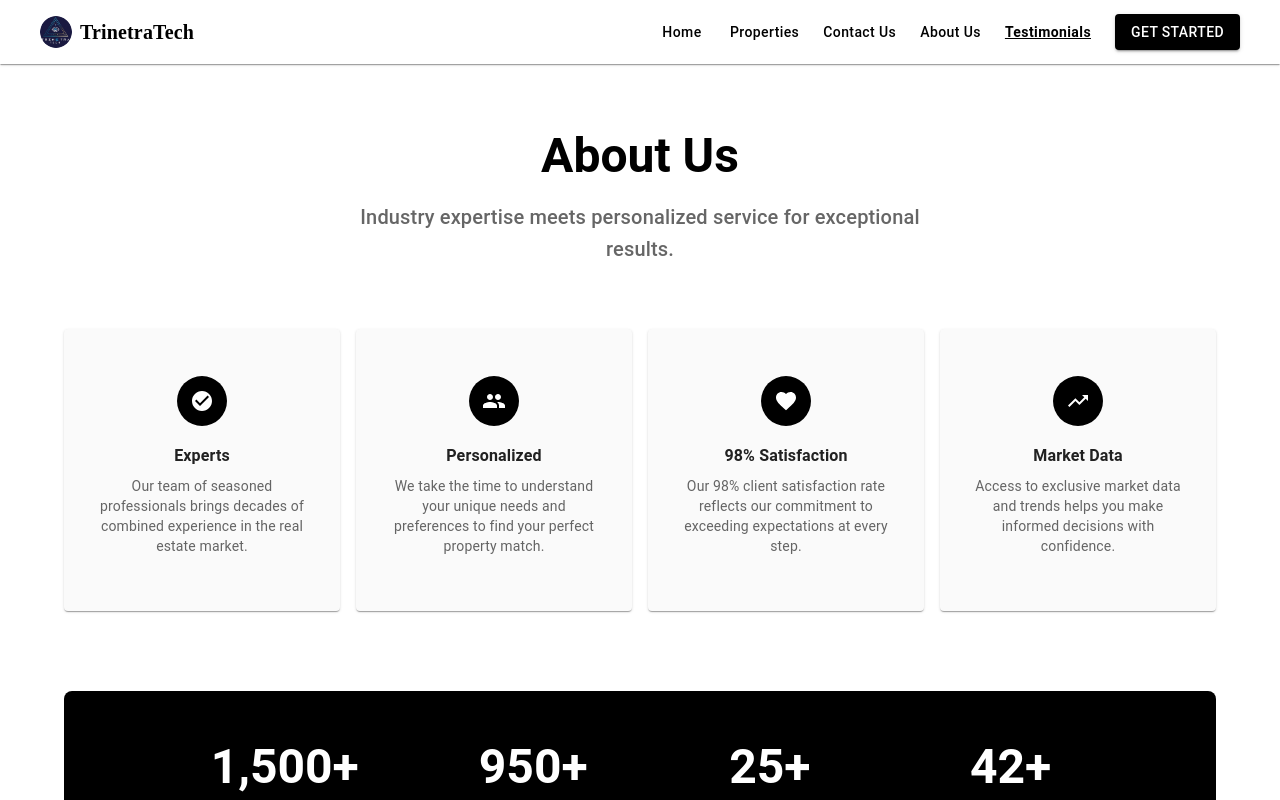
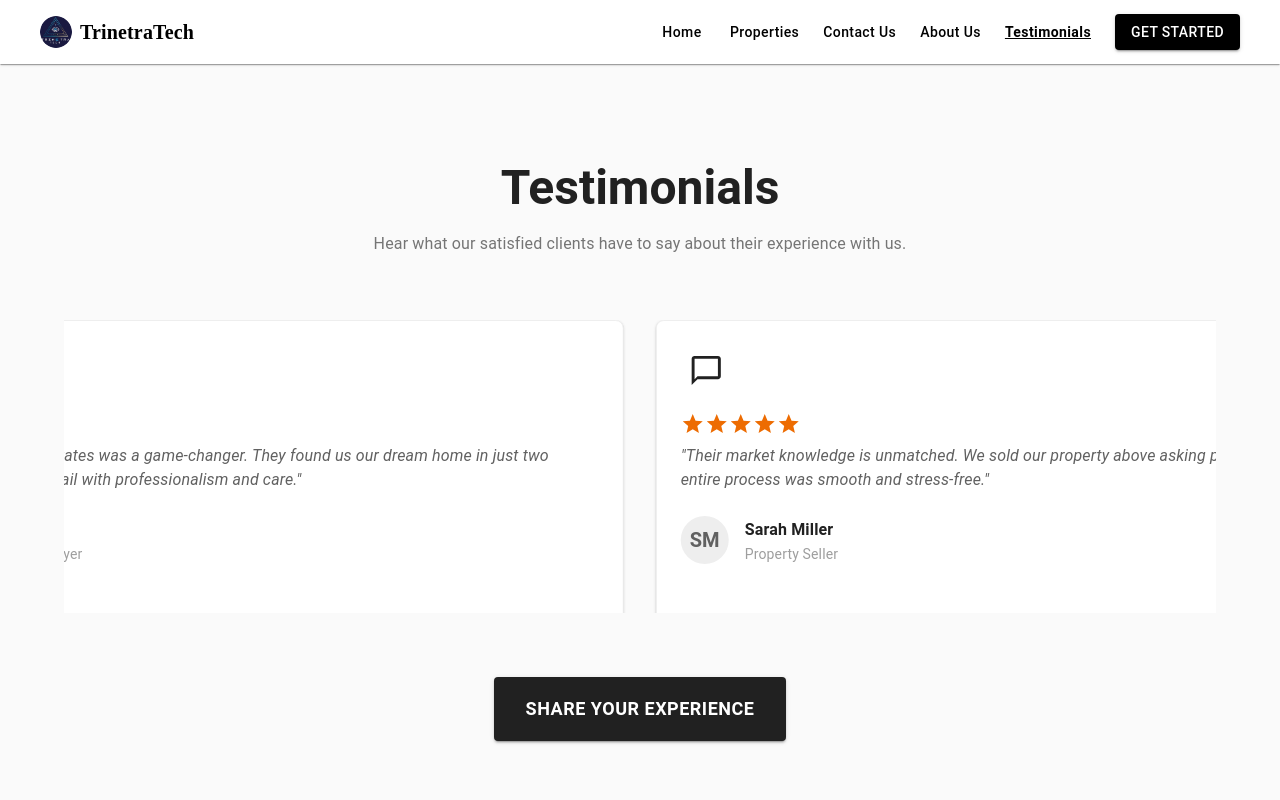
Before and after one commit to TrinetraTech/Trinera, a React (Create React App) app: page /testimonials in a window 1280 px wide. Shown: the top 800 px of the page. Built offline with nearby package versions, Linux system fonts and the light colour scheme.

Commit message:
add testimonals

```diff
--- a/src/App.js
+++ b/src/App.js
@@ -8,6 +8,7 @@ import Footer from './components/Footer';
 import Home from './components/pages/Home';
 import Contact from './components/pages/Contact';
 import About from './components/pages/About';
+import Testimonials from './components/pages/Testimonals';
 function App() {
   return (
     <Router>
@@ -20,6 +21,7 @@ function App() {
         <Route path="/about" element={<About />} />
         <Route path="/contact" element={<Contact />} />
         <Route path="/home" element={<Home />} />
+        <Route path="/testimonials" element={<Testimonials />} />
         {/* Optional: Add a 404 page for unmatched routes */}
         <Route path="*" element={<Home />} />
       </Routes>
--- a/src/components/pages/About.js
+++ b/src/components/pages/About.js
@@ -18,6 +18,7 @@ import {
   Favorite as FavoriteIcon,
   TrendingUp as TrendingUpIcon
 } from '@mui/icons-material';
+import { Link } from 'react-router-dom';
 
 const About = () => {
   const theme = useTheme();
@@ -248,7 +249,8 @@ const About = () => {
           <Button
             variant="contained"
             size="large"
-            href="#contact"
+             component={Link}
+            to="/contact"
             sx={{
               bgcolor: 'common.black',
               color: 'common.white',
--- /dev/null
+++ b/src/components/pages/Testimonals.js
@@ -0,0 +1,244 @@
+import React from 'react';
+import { Link } from 'react-router-dom';
+import {
+  Box,
+  Container,
+  Typography,
+  Card,
+  CardContent,
+  Avatar,
+  IconButton,
+  Button,
+  useTheme,
+  useMediaQuery
+} from '@mui/material';
+import {
+  FormatQuote as QuoteIcon,
+  Star as StarIcon,
+  ChatBubbleOutline as ChatIcon
+} from '@mui/icons-material';
+
+const testimonials = [
+  {
+    id: 1,
+    quote: "Working with Tranquil Estates was a game-changer. They found us our dream home in just two weeks, handling every detail with professionalism and care.",
+    name: "James Davis",
+    role: "First-time Homebuyer",
+    initials: "JD",
+    rating: 5
+  },
+  {
+    id: 2,
+    quote: "Their market knowledge is unmatched. We sold our property above asking price in just 10 days. The entire process was smooth and stress-free.",
+    name: "Sarah Miller",
+    role: "Property Seller",
+    initials: "SM",
+    rating: 5
+  },
+  {
+    id: 3,
+    quote: "As a commercial property investor, I appreciate their attention to detail and market analysis. They've helped me secure three profitable investments.",
+    name: "Robert Johnson",
+    role: "Commercial Investor",
+    initials: "RJ",
+    rating: 5
+  },
+  {
+    id: 4,
+    quote: "Relocating to a new city was daunting, but they made it seamless. Their virtual tours and local insights were invaluable in our decision-making.",
+    name: "Emily Lee",
+    role: "Long-distance Buyer",
+    initials: "EL",
+    rating: 5
+  },
+  {
+    id: 5,
+    quote: "The property management services are exceptional. Our rental properties have never been in better hands, with higher occupancy rates and returns.",
+    name: "David Thompson",
+    role: "Property Owner",
+    initials: "DT",
+    rating: 5
+  },
+  {
+    id: 6,
+    quote: "Their financing guidance was crucial in helping us navigate the complex mortgage process. We secured a great rate thanks to their connections.",
+    name: "Michael Rodriguez",
+    role: "First-time Homebuyer",
+    initials: "MR",
+    rating: 5
+  }
+];
+
+const Testimonials = () => {
+  const theme = useTheme();
+  const isMobile = useMediaQuery(theme.breakpoints.down('md'));
+
+  // Duplicate testimonials for infinite scroll effect
+  const duplicatedTestimonials = [...testimonials, ...testimonials];
+
+  return (
+    <Box
+      id="testimonials"
+      sx={{
+        py: { xs: 8, md: 12 },
+        backgroundColor: theme.palette.grey[50]
+      }}
+    >
+      <Container maxWidth="lg">
+        <Box textAlign="center" mb={8}>
+          <Typography
+            variant="h3"
+            component="h2"
+            sx={{
+              fontWeight: 700,
+              mb: 2,
+              color: theme.palette.grey[900]
+            }}
+          >
+            Testimonials
+          </Typography>
+          <Typography
+            variant="body1"
+            sx={{
+              color: theme.palette.grey[600],
+              maxWidth: '800px',
+              mx: 'auto'
+            }}
+          >
+            Hear what our satisfied clients have to say about their experience with us.
+          </Typography>
+        </Box>
+
+        {/* Testimonials Carousel */}
+        <Box
+          sx={{
+            position: 'relative',
+            width: '100%',
+            overflow: 'hidden'
+          }}
+        >
+          <Box
+            id="testimonials-container"
+            sx={{
+              display: 'flex',
+              animation: 'scroll 30s linear infinite',
+              '&:hover': {
+                animationPlayState: 'paused'
+              },
+              width: isMobile ? '400%' : '200%'
+            }}
+          >
+            {duplicatedTestimonials.map((testimonial, index) => (
+              <Box
+                key={`${testimonial.id}-${index}`}
+                sx={{
+                  width: { xs: '100%', md: '33.333%' },
+                  flexShrink: 0,
+                  px: 2
+                }}
+              >
+                <Card
+                  sx={{
+                    height: '100%',
+                    borderRadius: 2,
+                    boxShadow: 1,
+                    border: `1px solid ${theme.palette.grey[200]}`,
+                    p: 3
+                  }}
+                >
+                  <CardContent sx={{ p: 0 }}>
+                    <IconButton sx={{ mb: 2, color: theme.palette.grey[900] }}>
+                      <ChatIcon fontSize="large" />
+                    </IconButton>
+
+                    <Box mb={3}>
+                      <Box sx={{ display: 'flex', mb: 1 }}>
+                        {[...Array(testimonial.rating)].map((_, i) => (
+                          <StarIcon key={i} sx={{ color: theme.palette.warning.main }} />
+                        ))}
+                      </Box>
+                      <Typography
+                        variant="body1"
+                        fontStyle="italic"
+                        sx={{ color: theme.palette.grey[700] }}
+                      >
+                        "{testimonial.quote}"
+                      </Typography>
+                    </Box>
+
+                    <Box sx={{ display: 'flex', alignItems: 'center' }}>
+                      <Avatar
+                        sx={{
+                          mr: 2,
+                          width: 48,
+                          height: 48,
+                          bgcolor: theme.palette.grey[200],
+                          color: theme.palette.grey[700],
+                          fontWeight: 600,
+                          fontSize: '1.25rem'
+                        }}
+                      >
+                        {testimonial.initials}
+                      </Avatar>
+                      <Box>
+                        <Typography
+                          variant="subtitle1"
+                          sx={{ fontWeight: 600, color: theme.palette.grey[900] }}
+                        >
+                          {testimonial.name}
+                        </Typography>
+                        <Typography
+                          variant="body2"
+                          sx={{ color: theme.palette.grey[500], fontSize: '0.875rem' }}
+                        >
+                          {testimonial.role}
+                        </Typography>
+                      </Box>
+                    </Box>
+                  </CardContent>
+                </Card>
+              </Box>
+            ))}
+          </Box>
+        </Box>
+
+        {/* Testimonial Video CTA */}
+        <Box mt={8} textAlign="center">
+          <Button
+            variant="contained"
+             component={Link}
+            to="/contact"
+            sx={{
+              px: 4,
+              py: 2,
+              borderRadius: 1,
+              fontWeight: 600,
+              fontSize: '1.125rem',
+              backgroundColor: theme.palette.grey[900],
+              '&:hover': {
+                backgroundColor: theme.palette.grey[800]
+              },
+              transition: 'background-color 0.3s'
+            }}
+          >
+            Share Your Experience
+          </Button>
+        </Box>
+      </Container>
+
+      {/* Animation styles */}
+      <style jsx global>{`
+        @keyframes scroll {
+          0% {
+            transform: translateX(0);
+          }
+          100% {
+            transform: translateX(-50%);
+          }
+        }
+      `}</style>
+    </Box>
+  );
+};
+
+export default Testimonials;
```
